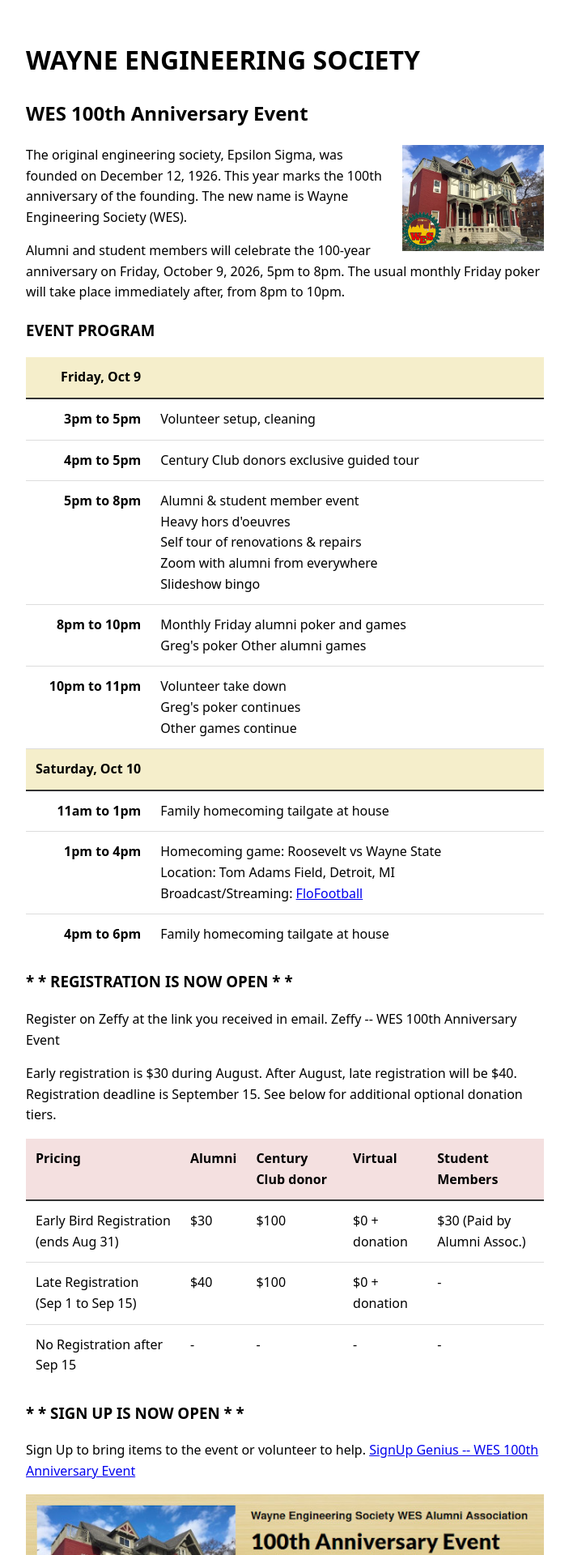
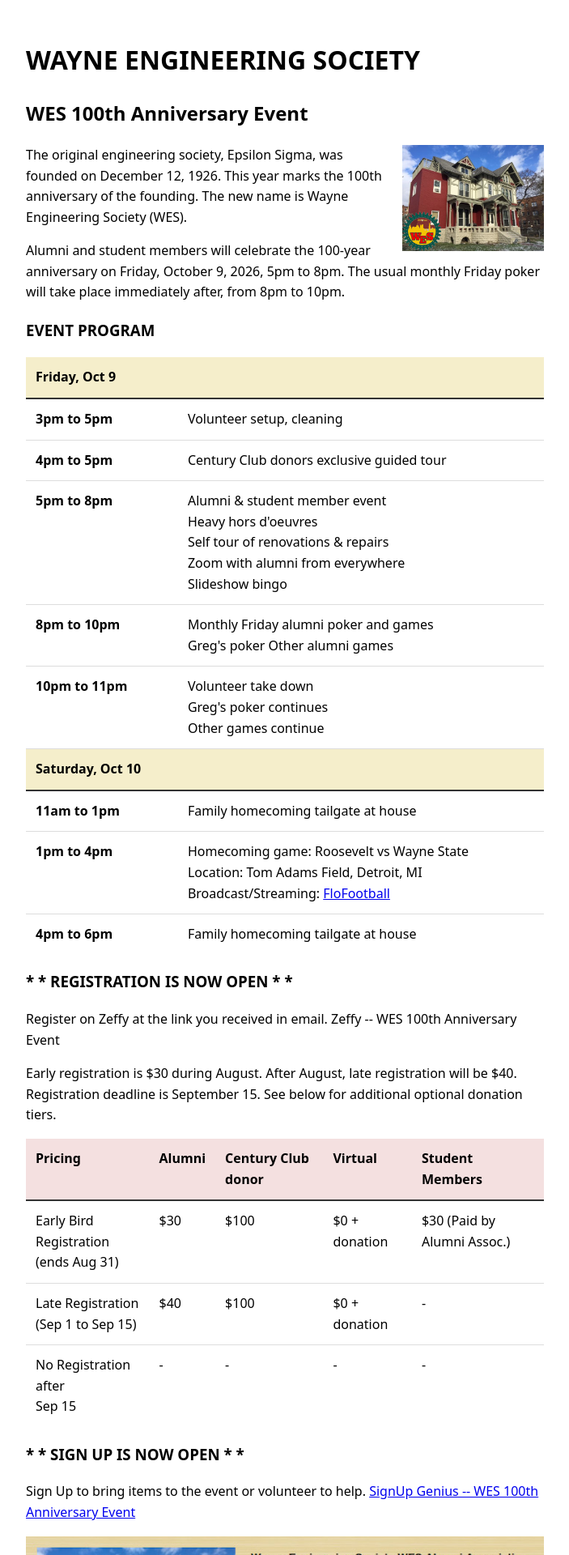
Before and after one commit to mciechanumich/WES100, a Jekyll site: the page built from docs/index.html, in a window 1280 px wide. Shown: the top 1920 px of the page at 81% size, without its empty margins (288-991 px from the left). Built offline with Jekyll 4.4.1, drawn with Linux system fonts in a browser that asks for light colours.

Commit message:
feat: change wrap of table first col so that content fits on phone

```diff
--- a/docs/_layouts/default.html
+++ b/docs/_layouts/default.html
@@ -67,9 +67,9 @@
 
 /* Keep first column (labels) from wrapping and right align */
 .div-table2-cell:first-child {
-  white-space: nowrap;
-  width: 1%;
-  text-align: right;
+  /*white-space: nowrap; */
+  /*width: 1%; */
+  /*text-align: right;*/
   font-weight: bold;
 }
 
@@ -104,8 +104,8 @@
 
 /* Keep first column (labels) from wrapping */
 .div-table-cell:first-child {
-  white-space: nowrap;
-  width: 1%;
+  /*white-space: nowrap;*/
+  /*width: 1%; */
 }
 
 /* Header variant */
```
